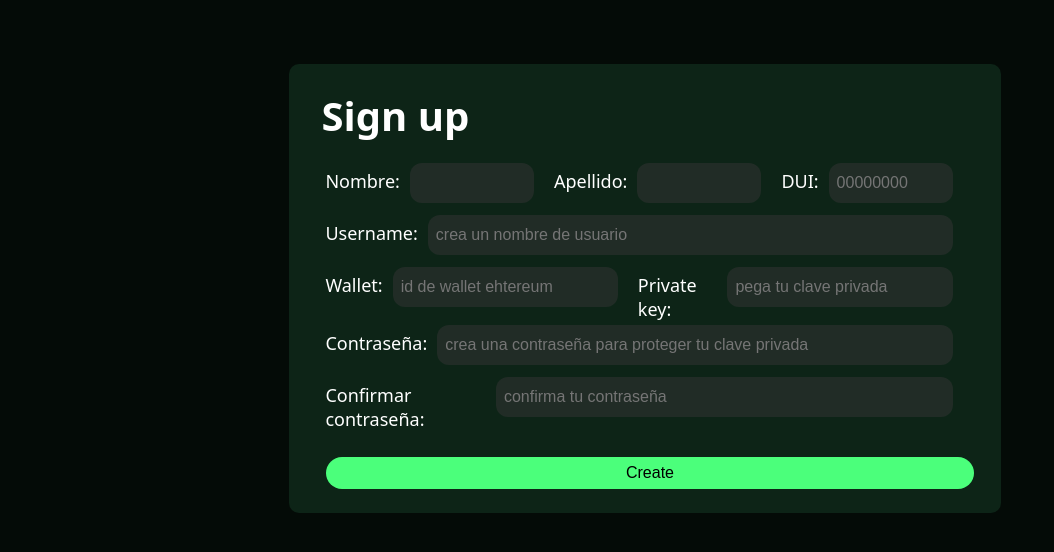
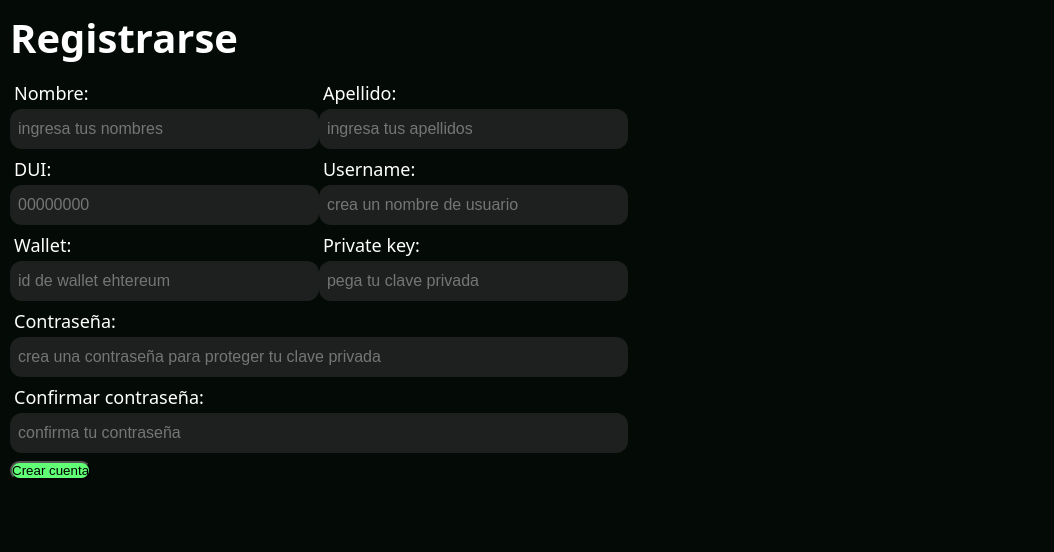
Before and after one commit to xsismadn3ss/Prescrypto_py, a Django app: page /sign_up/ in a window 1280 px wide. Shown: the part 88-640 px from the top of the page, without its empty margins (0-1054 px from the left). Run offline with Django 5.2, Linux system fonts and the light colour scheme.

Commit message:
editar diseño de crear cuenta

```diff
--- a/DApp/Prescrypto/templates/core/create_account.html
+++ b/DApp/Prescrypto/templates/core/create_account.html
@@ -1,46 +1,57 @@
 {% extends "core/master.html" %}
 {% block tittle %}Crear cuenta{% endblock tittle %}
 {% block content %}
-<div class="centered_group">
-    <div style="text-align: left;" class="card">
+<section>
+    <div style="text-align: left; max-width: 60ch;" class="transparent_card">
         <div>
-            <h1 style="font-size: 40;">Sign up</h1>
+            <h1 style="font-size: 40;">Registrarse</h1>
         </div>
         <form style="margin-top: 1rem;" action="" method="post">
             {% csrf_token %}
-            <div style="display: flex; margin-top: 10px;">
-                <label for="name">Nombre:</label>
-                <input type="text", name="name" required>
-                <label for="lastname">Apellido:</label>
-                <input type="text" name="lastname" required>
-                <label for="dui">DUI:</label>
-                <input type="number" name="dui" placeholder="00000000">
-            </div>
-            <div style="display: flex;">
-                <label for="username">Username:</label>
-                <input type="text" name="username" required placeholder="crea un nombre de usuario">
-            </div>
-            <div style="display: flex;">
-                <label for="wallet">Wallet:</label>
-                <input type="text" name="wallet" required placeholder="id de wallet ehtereum">
-                <label style="width: 240px;" for="pk">Private key:</label>
-                <input type="text" name="pk" required placeholder="pega tu clave privada">
-            </div>
-            <div style="display: flex;">
-                <label for="password">Contraseña:</label>
-                <input type="password" name="password" placeholder="crea una contraseña para proteger tu clave privada">
-            </div>
-            <div style="display: flex; margin-bottom: 1rem;">
-                <label style="width: 230px;" for="password_c">Confirmar contraseña:</label>
-                <input type="password" name="password_c" placeholder="confirma tu contraseña">
+            <div style="display: grid; grid-template-columns: 50% 50%;">
+                <div>
+                    <label for="name">Nombre:</label>
+                    <input type="text", name="name" required placeholder="ingresa tus nombres" value={{ name }}>
+                </div>
+                <div>
+                    <label for="lastname">Apellido:</label>
+                    <input type="text" name="lastname" required placeholder="ingresa tus apellidos" value={{ lastname }}>
+                </div>
             </div>
 
-            <p style="color: rgb(255, 77, 77);">
+            <div style="display: grid; grid-template-columns: 50% 50%;">
+                <div>
+                    <label for="dui">DUI:</label>
+                    <input type="number" name="dui" placeholder="00000000" value={{ dui }}>
+                </div>
+                <div>
+                    <label for="username">Username:</label>
+                    <input type="text" name="username" required placeholder="crea un nombre de usuario" value={{ username }} >
+                </div>
+            </div>
+
+            <div style="display: grid; grid-template-columns: 50% 50%;">
+                <div>
+                    <label for="wallet">Wallet:</label>
+                    <input type="text" name="wallet" required placeholder="id de wallet ehtereum" value={{ wallet }}>
+
+                </div>
+                <div>
+                    <label for="pk">Private key:</label>
+                    <input type="text" name="pk" required placeholder="pega tu clave privada" value={{ pk }}>
+                </div>
+            </div>
+            <div>
+                <label for="password">Contraseña:</label>
+                <input type="password" name="password" placeholder="crea una contraseña para proteger tu clave privada" value={{ password }}>
+                <label for="password_c">Confirmar contraseña:</label>
+                <input type="password" name="password_c" placeholder="confirma tu contraseña" value={{ password_c }}>
+            </div>
+            <p style="color: rgb(255, 77, 77); margin: 0; padding: 0;">
                 {{ data }}
             </p>
-
-            <button type="submit">Create</button>
+            <button class="btn glow" type="submit">Crear cuenta</button>
         </form>
     </div>
-</div>
+</section>
 {% endblock content %}
```
